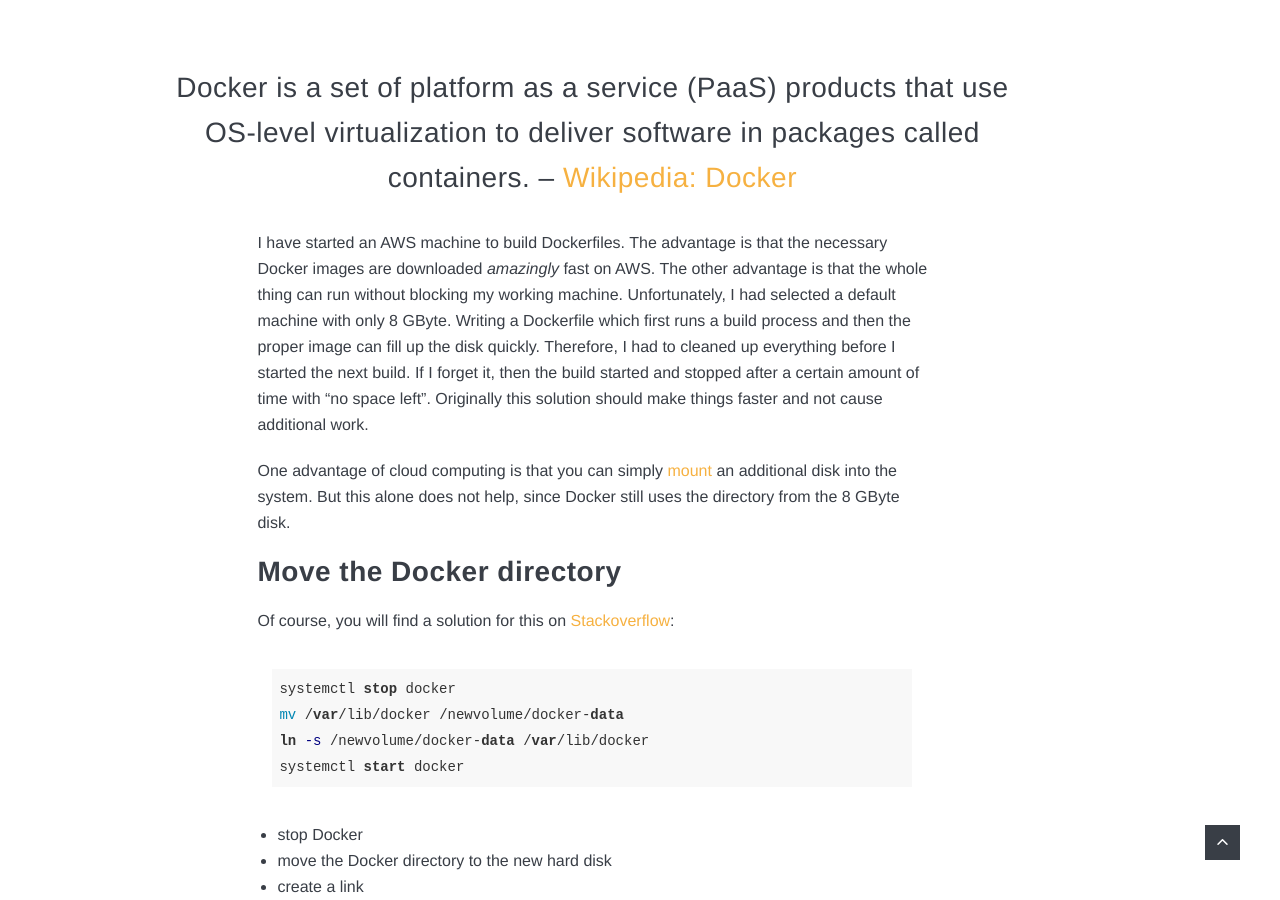
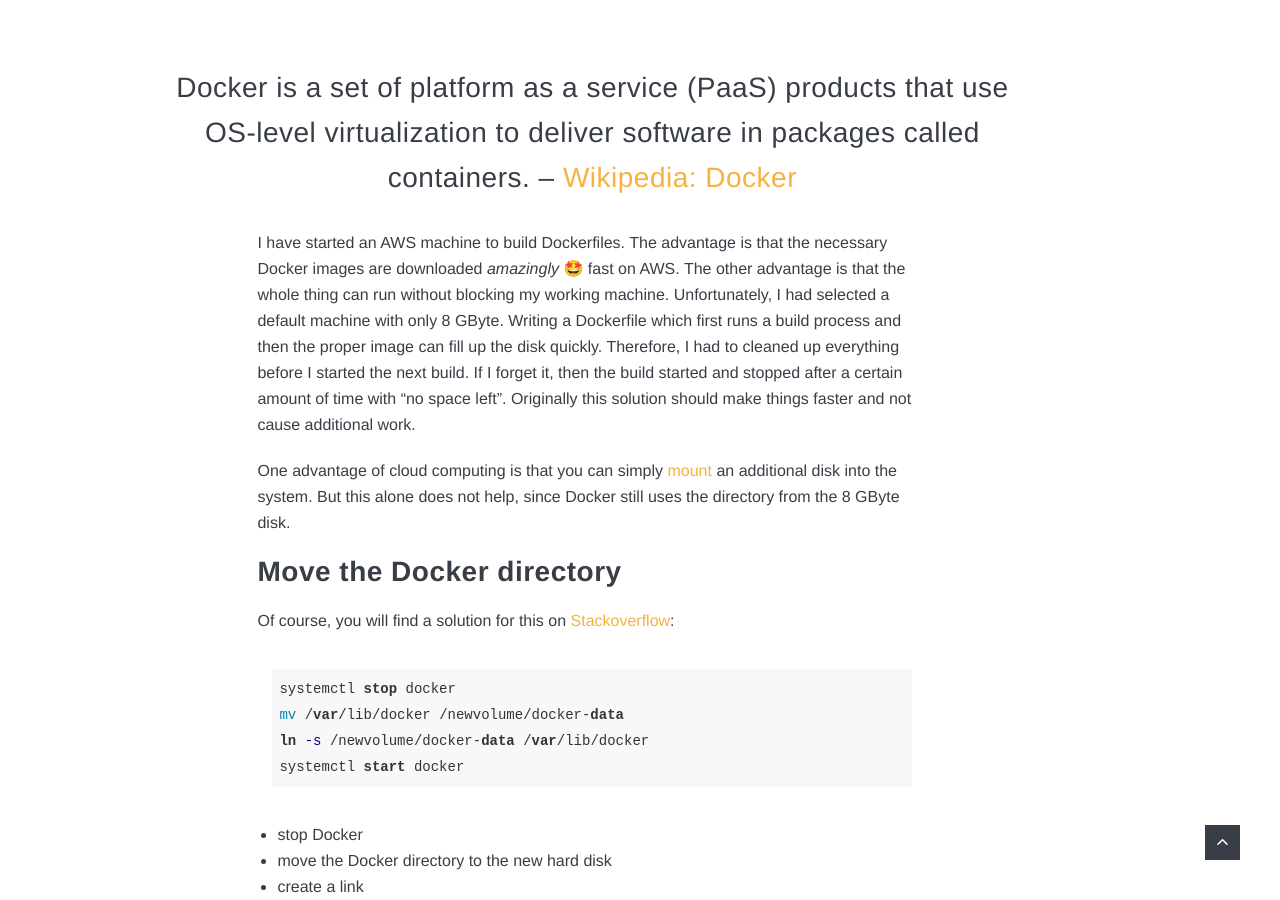
Before and after one commit to choas/choas.github.io, a Jekyll site: the page built from _posts/2021-03-01-extend-docker-size-on-ec2.md, in a window 1280 px wide and 900 px high, scrolled down 1088 px. Built offline with Jekyll 4.4.1, drawn with Linux system fonts in a browser that asks for light colours.

Commit message:
add missing emoji

```diff
--- a/_posts/2021-03-01-extend-docker-size-on-ec2.md
+++ b/_posts/2021-03-01-extend-docker-size-on-ec2.md
@@ -10,7 +10,7 @@ excerpt: In this blog post I describe how to extend the size of Docker on an EC2
 
 > Docker is a set of platform as a service (PaaS) products that use OS-level virtualization to deliver software in packages called containers. -- [Wikipedia: Docker](https://en.wikipedia.org/wiki/Docker_(software))
 
-I have started an AWS machine to build Dockerfiles. The advantage is that the necessary Docker images are downloaded _amazingly_ fast on AWS. The other advantage is that the whole thing can run without blocking my working machine.
+I have started an AWS machine to build Dockerfiles. The advantage is that the necessary Docker images are downloaded _amazingly_ 🤩 fast on AWS. The other advantage is that the whole thing can run without blocking my working machine.
 Unfortunately, I had selected a default machine with only 8 GByte. Writing a Dockerfile which first runs a build process and then the proper image can fill up the disk quickly. Therefore, I had to cleaned up everything before I started the next build. If I forget it, then the build started and stopped after a certain amount of time with "no space left". Originally this solution should make things faster and not cause additional work.
 
 One advantage of cloud computing is that you can simply [mount](https://devopscube.com/mount-ebs-volume-ec2-instance/) an additional disk into the system. But this alone does not help, since Docker still uses the directory from the 8 GByte disk.
```
